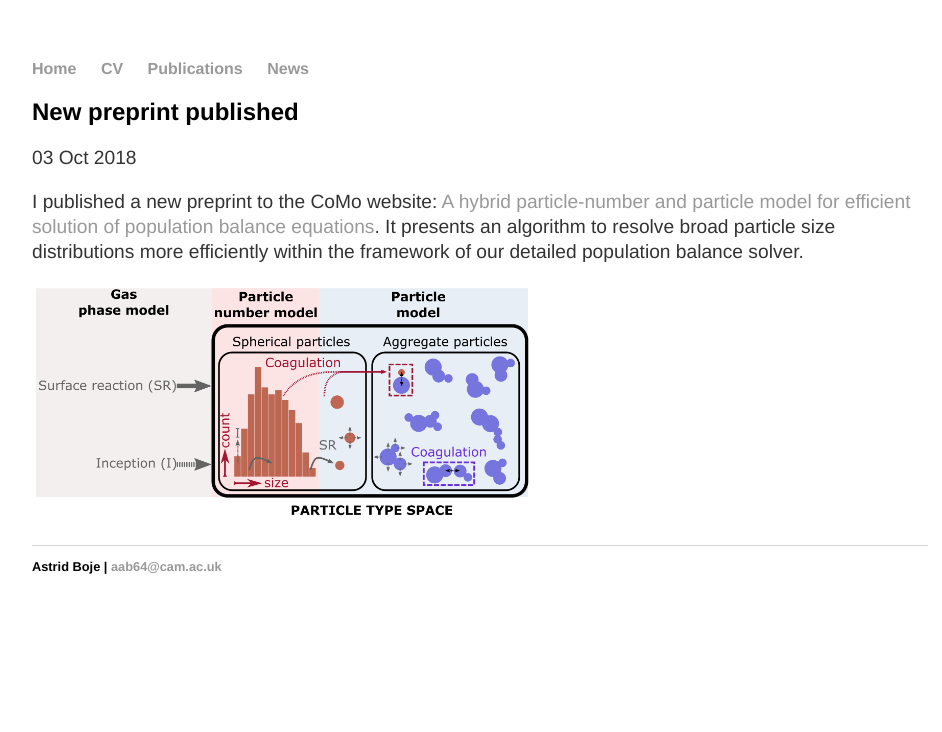
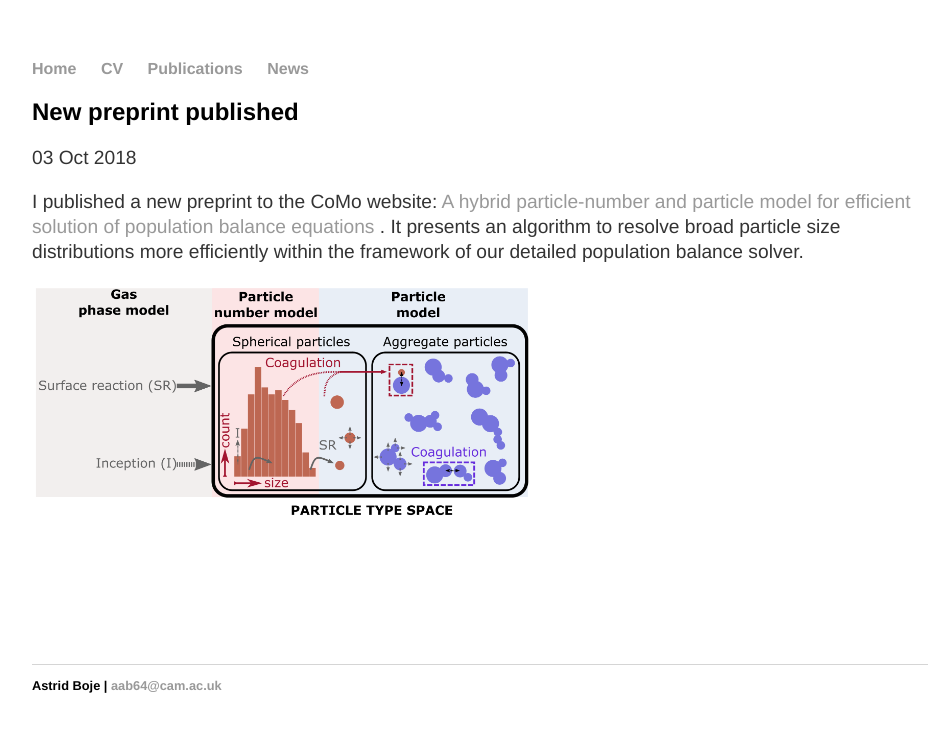
Before and after one commit to aab64/aab64.github.io, a Jekyll site: the page built from _posts/2019-10-03-Published-preprint-211.md, in a window 1280 px wide. Shown: the top 732 px of the page, without its empty margins (160-1102 px from the left). Built offline with Jekyll 4.4.1, drawn with Linux system fonts in a browser that asks for light colours.

Commit message:
Update 2019-10-03-Published-preprint-211.md

```diff
--- a/_posts/2019-10-03-Published-preprint-211.md
+++ b/_posts/2019-10-03-Published-preprint-211.md
@@ -5,9 +5,18 @@
 ---
 
 <p>
-I published a new preprint to the CoMo website:
-<a href="http://como.ceb.cam.ac.uk/index.php?Page=Preprints&No=211">A hybrid particle-number and particle model for efficient solution of population balance equations</a>.
-It presents an algorithm to resolve broad particle size distributions more efficiently within the framework of our detailed population balance solver.
+ I published a new preprint to the CoMo website:
+ <a href="http://como.ceb.cam.ac.uk/index.php?Page=Preprints&No=211">
+  A hybrid particle-number and particle model for efficient solution of population balance equations
+ </a>.
+ It presents an algorithm to resolve broad particle size distributions more efficiently within the framework of our detailed population balance solver.
 </p>
 
 <img src="/images/c4e_preprint_211.png" width="500"/>
+
+<p>
+		<br/>
+		<br/>
+		<br/>
+		<br/>
+</p>
```
